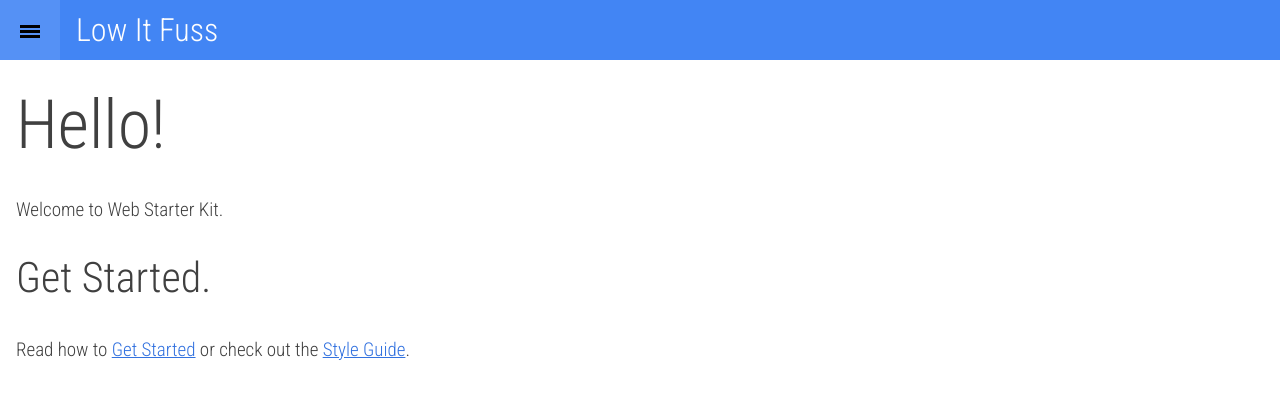
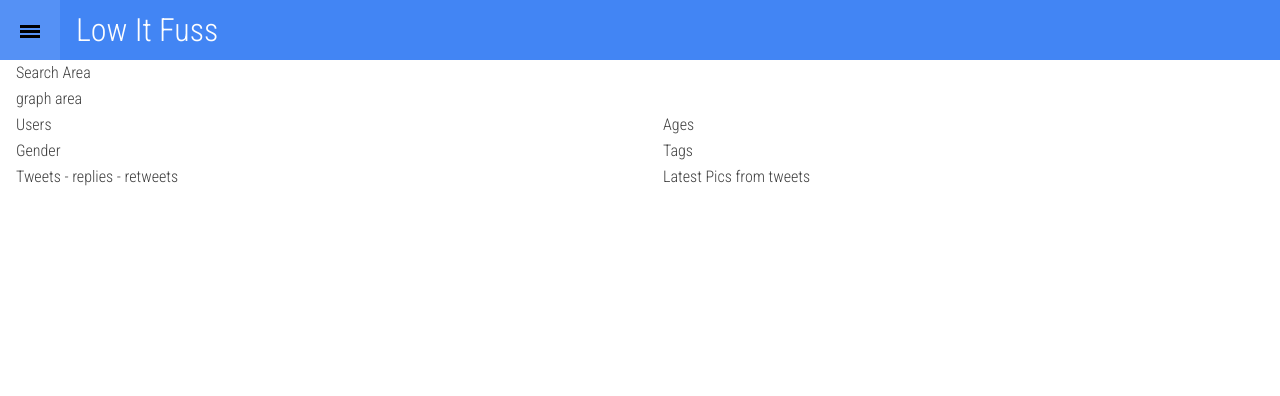
Before and after one commit to RubenPHP/fuse-jun14-loitfos-client, a website: page app/index.html in a window 1280 px wide. Drawn offline with Linux system fonts and the light colour scheme; files whose address does not match are found by name.

Commit message:
adding grid layout and gitignore

```diff
--- a/app/index.html
+++ b/app/index.html
@@ -64,11 +64,51 @@
         </nav>
 
         <main>
-            <h1 id="hello">Hello!</h1>
-            <p>Welcome to Web Starter Kit.</p>
 
-            <h2 id="get-started">Get Started.</h2>
-            <p>Read how to <a href="http://developers.google.com/web/starter-kit">Get Started</a> or check out the <a href="styleguide/index.html">Style Guide</a>.</p>
+            <section class="g-medium--full g-wide--full">
+                Search Area
+            </section>
+
+            <section class="g-medium-full g-wide--full">
+                graph area
+            </section>
+
+            <section class="g-medium-full g-wide--full">
+
+                <div class="g--half">
+                    Users
+                </div>
+
+                <div class="g--half g--last">
+                    Ages
+                </div>
+
+            </section>
+
+            <section class="g-medium-full g-wide--full">
+
+                <div class="g--half">
+                    Gender
+                </div>
+
+                <div class="g--half g--last">
+                    Tags
+                </div>
+
+            </section>
+
+            <section class="g-medium-full g-wide--full">
+
+                <div class="g--half">
+                    Tweets - replies - retweets
+                </div>
+
+                <div class="g--half g--last">
+                    Latest Pics from tweets
+                </div>
+
+            </section>
+
         </main>
 
         <!-- build:js scripts/main.min.js -->
```
Also changed, not shown: 1 other file.
